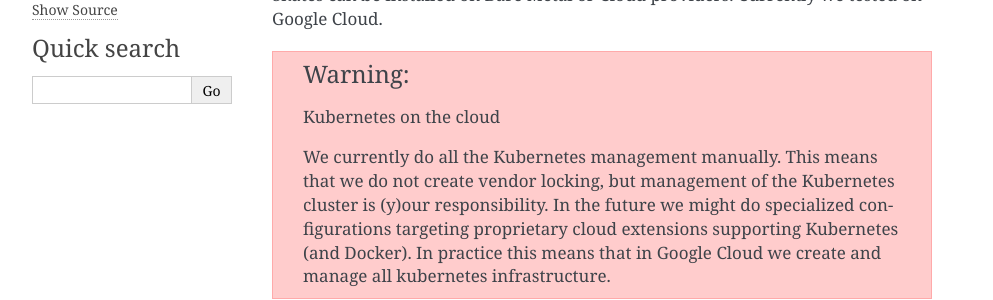
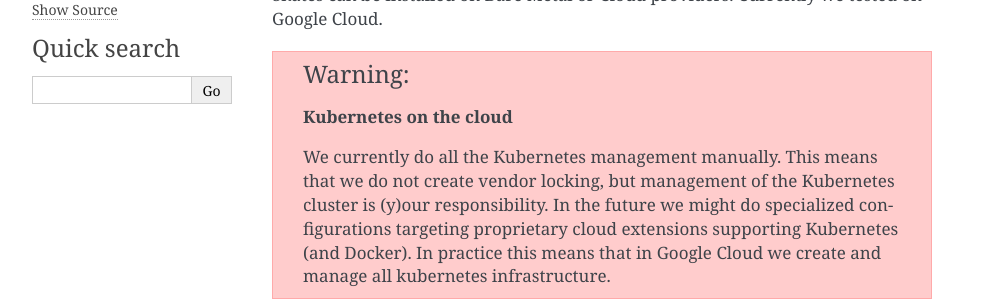
Before and after one commit to tiagoantao/skates, a Sphinx documentation site: the page built from docs/install/index.rst, in a window 1280 px wide. Shown: the part 256-556 px from the top of the page, without its empty margins (148-1141 px from the left). Built offline with Sphinx 7.4.7, drawn with Linux system fonts in a browser that asks for light colours.

Commit message:
base: ongoing

```diff
--- a/docs/install/index.rst
+++ b/docs/install/index.rst
@@ -9,7 +9,7 @@ Infrastructure
 
 Skates can be installed on Bare Metal or Cloud providers. Currently we tested on Google Cloud.
 
-.. warning:: Kubernetes on the cloud
+.. warning:: **Kubernetes on the cloud**
 
    We currently do all the Kubernetes management manually. This means that we do not create vendor locking, but management of the
    Kubernetes cluster is (y)our responsibility. In the future we might do specialized configurations targeting proprietary cloud
```
Also changed, not shown: 2 other files.
